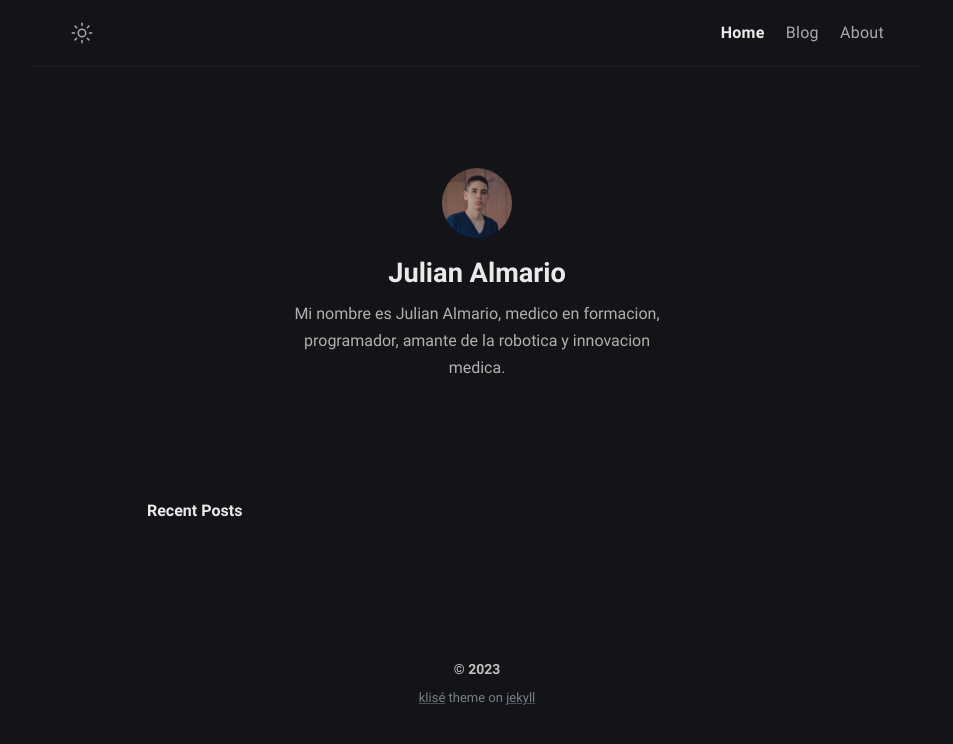
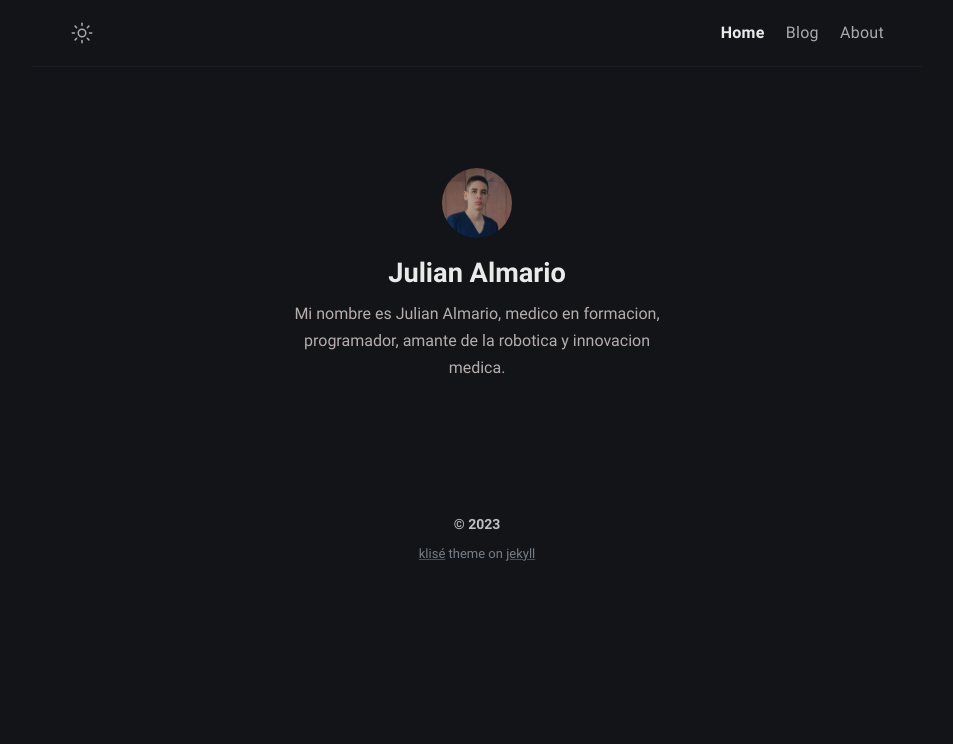
Before and after one commit to Julian-Almario/MyWeb, a Jekyll site: the page built from index.md, in a window 1280 px wide. Shown: the top 744 px of the page, without its empty margins (163-1116 px from the left). Built offline with Jekyll 4.4.1, drawn with Linux system fonts in a browser that asks for light colours.

Commit message:
eliminar post de home 2

```diff
--- a/_layouts/home.html
+++ b/_layouts/home.html
@@ -2,8 +2,3 @@
 layout: default
 home: true
 ---
-
-<h3 class="posts-item-note" aria-label="Recent Posts">Recent Posts</h3>
-{%- for post in site.posts limit: site.number_of_posts -%}
-
-{%- endfor -%}
```
